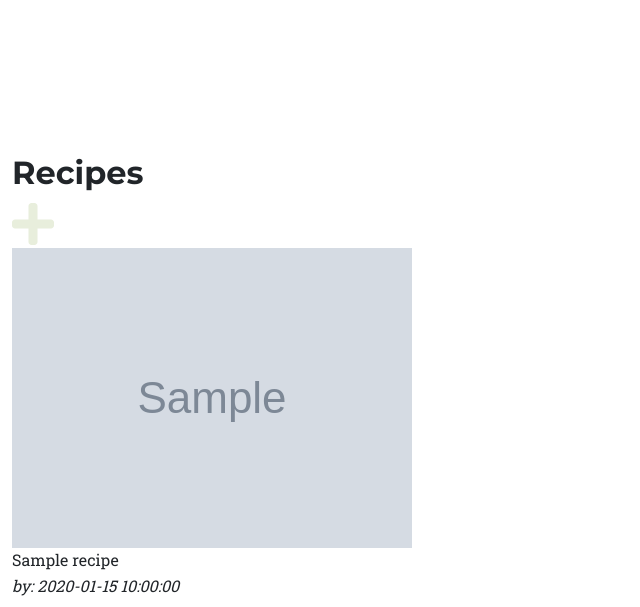
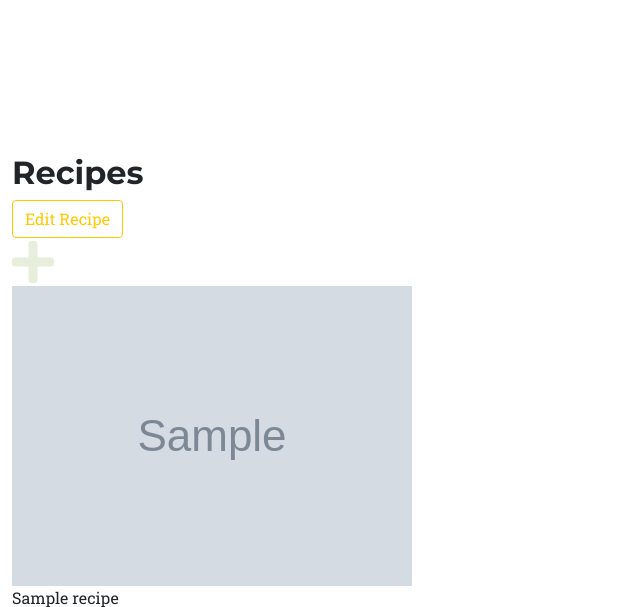
Before and after one commit to CJepps/Simmer-recipe-sharing, a Flask app: page /get_recipes in a window 1280 px wide. Shown: the part 134-741 px from the top of the page, without its empty margins (0-640 px from the left). Run offline with Flask 2, Linux system fonts and the light colour scheme; grey boxes marked "Sample" are stand-in pictures; a database or web service that is not in the repository returns one stand-in record (values such as "Sample title"); some libraries are stand-ins or nearby versions.

Commit message:
Added edit recipe button to recipe list items.

```diff
--- a/templates/recipes.html
+++ b/templates/recipes.html
@@ -10,6 +10,8 @@
         <div class="col-lg-4 col-sm-6 mb-4">
             <!-- recipe item 1-->
             <div class="portfolio-item">
+                <button type="button" class="btn btn-outline-primary">Edit Recipe</button>
+
                 <a class="portfolio-link" data-bs-toggle="modal" href="INSERT RANDOM RECIPE LINK HERE">
                     <div class="portfolio-hover">
                         <div class="portfolio-hover-content"><i class="fas fa-plus fa-3x"></i></div>
```
